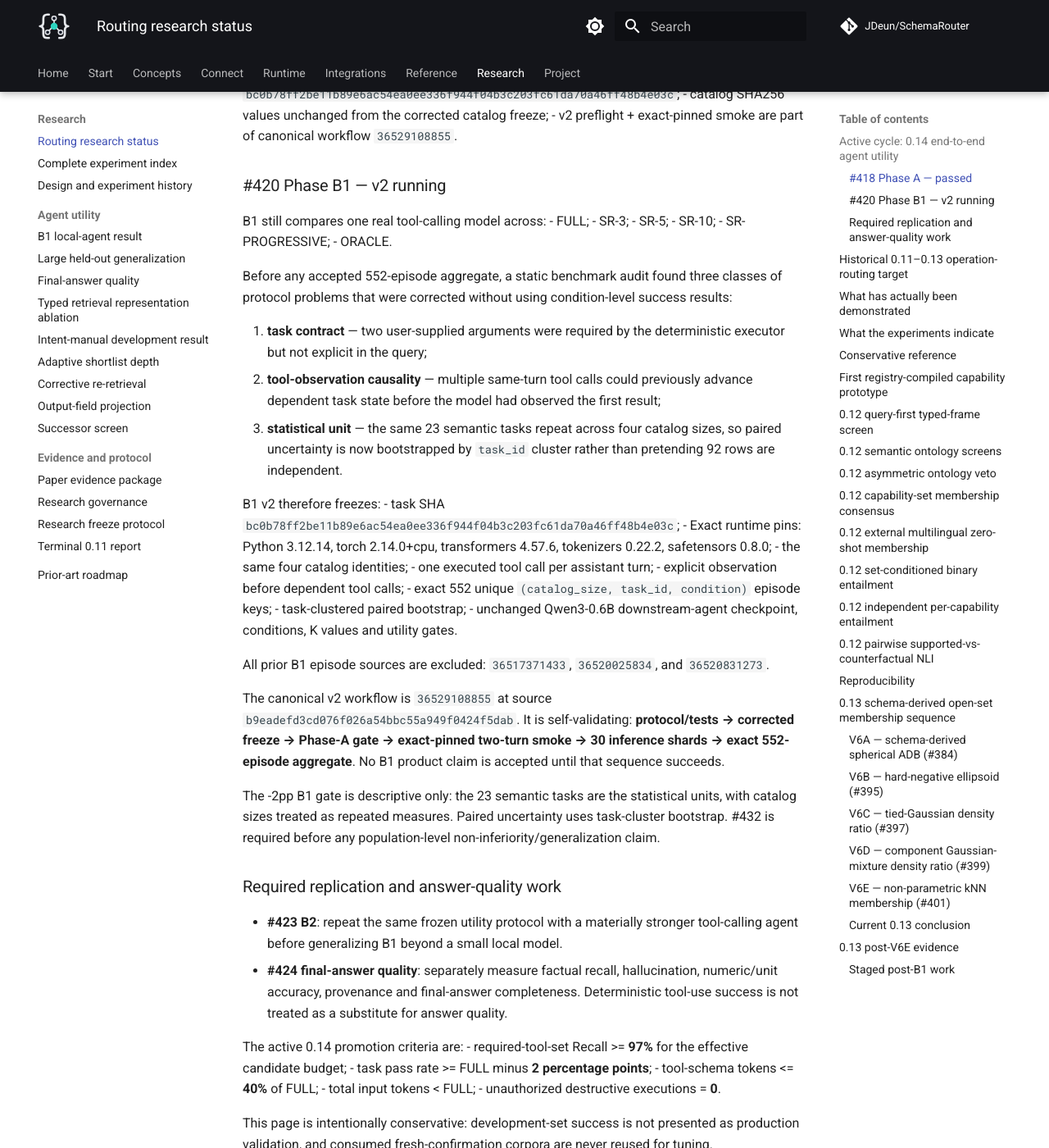
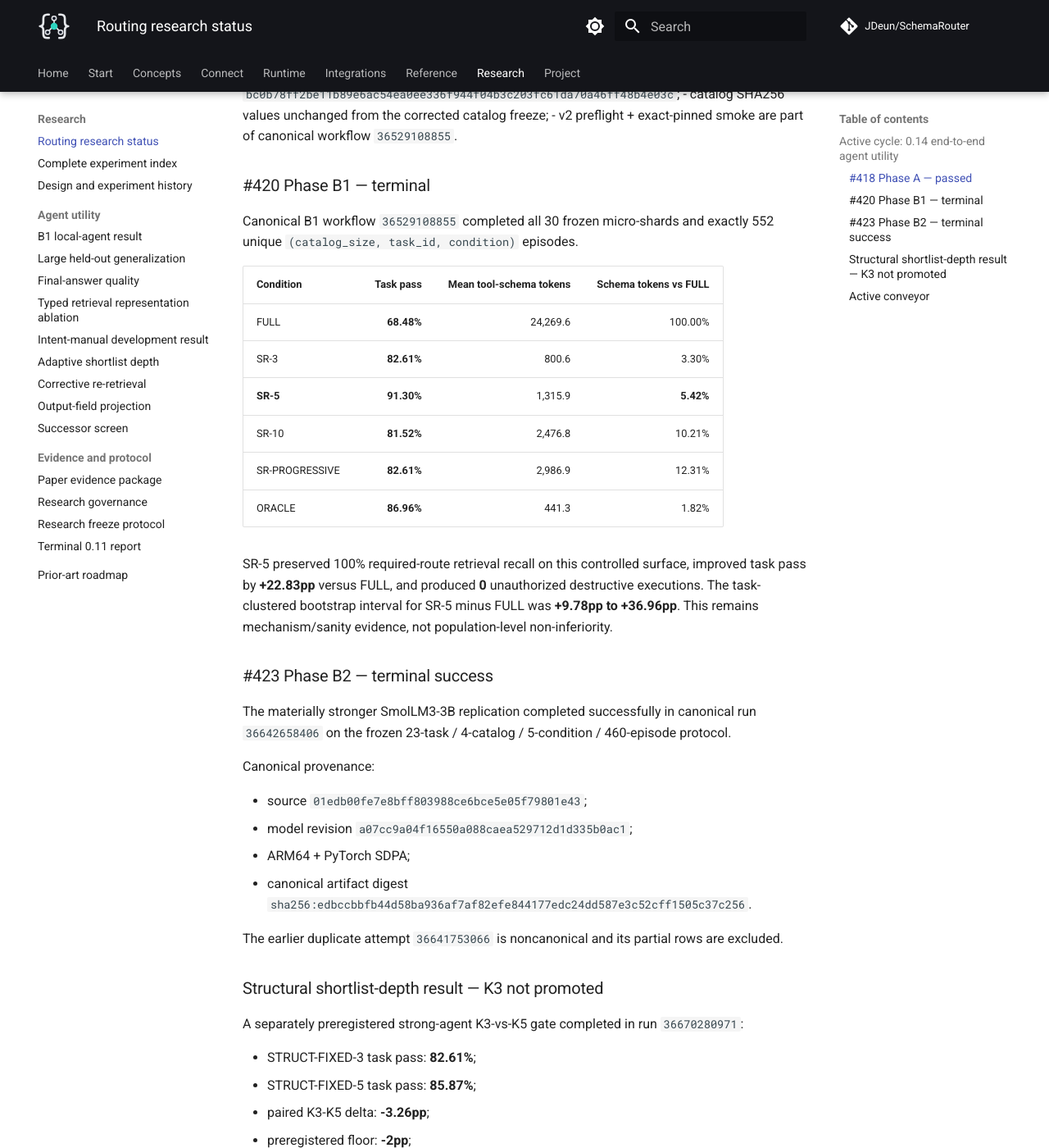
Before and after one commit to JDeun/SchemaRouter, an MkDocs documentation site: the page built from docs/research/routing-status.md, in a window 1280 px wide and 1400 px high, scrolled down 2035 px. Shown: the whole window at 82% size. Built offline with MkDocs 1.6.1 and Material for MkDocs 9.7.7, drawn with Linux system fonts in a browser that asks for light colours; comment, search, counter and statistics services are not loaded; some of the changed text lies outside the part shown.

Commit message:
docs: refresh routing research terminal and active states

````diff
--- a/docs/research/routing-status.md
+++ b/docs/research/routing-status.md
@@ -77,55 +77,81 @@
 - catalog SHA256 values unchanged from the corrected catalog freeze;
 - v2 preflight + exact-pinned smoke are part of canonical workflow `36529108855`.
 
-### #420 Phase B1 — v2 running
+### #420 Phase B1 — terminal
 
-B1 still compares one real tool-calling model across:
-- FULL;
-- SR-3;
-- SR-5;
-- SR-10;
-- SR-PROGRESSIVE;
-- ORACLE.
+Canonical B1 workflow `36529108855` completed all 30 frozen micro-shards and exactly 552 unique
+`(catalog_size, task_id, condition)` episodes.
 
-Before any accepted 552-episode aggregate, a static benchmark audit found three classes of protocol
-problems that were corrected without using condition-level success results:
+| Condition | Task pass | Mean tool-schema tokens | Schema tokens vs FULL |
+| --- | ---: | ---: | ---: |
+| FULL | **68.48%** | 24,269.6 | 100.00% |
+| SR-3 | **82.61%** | 800.6 | 3.30% |
+| **SR-5** | **91.30%** | 1,315.9 | **5.42%** |
+| SR-10 | **81.52%** | 2,476.8 | 10.21% |
+| SR-PROGRESSIVE | **82.61%** | 2,986.9 | 12.31% |
+| ORACLE | **86.96%** | 441.3 | 1.82% |
 
-1. **task contract** — two user-supplied arguments were required by the deterministic executor but
-   not explicit in the query;
-2. **tool-observation causality** — multiple same-turn tool calls could previously advance dependent
-   task state before the model had observed the first result;
-3. **statistical unit** — the same 23 semantic tasks repeat across four catalog sizes, so paired
-   uncertainty is now bootstrapped by `task_id` cluster rather than pretending 92 rows are
-   independent.
+SR-5 preserved 100% required-route retrieval recall on this controlled surface, improved task pass
+by **+22.83pp** versus FULL, and produced **0** unauthorized destructive executions. The
+task-clustered bootstrap interval for SR-5 minus FULL was **+9.78pp to +36.96pp**. This remains
+mechanism/sanity evidence, not population-level non-inferiority.
 
-B1 v2 therefore freezes:
-- task SHA `bc0b78ff2be11b89e6ac54ea0ee336f944f04b3c203fc61da70a46ff48b4e03c`;
-- Exact runtime pins: Python 3.12.14, torch 2.14.0+cpu, transformers 4.57.6, tokenizers 0.22.2, safetensors 0.8.0;
-- the same four catalog identities;
-- one executed tool call per assistant turn;
-- explicit observation before dependent tool calls;
-- exact 552 unique `(catalog_size, task_id, condition)` episode keys;
-- task-clustered paired bootstrap;
-- unchanged Qwen3-0.6B downstream-agent checkpoint, conditions, K values and utility gates.
+### #423 Phase B2 — terminal success
 
-All prior B1 episode sources are excluded:
-`36517371433`, `36520025834`, and `36520831273`.
+The materially stronger SmolLM3-3B replication completed successfully in canonical run
+`36642658406` on the frozen 23-task / 4-catalog / 5-condition / 460-episode protocol.
 
-The canonical v2 workflow is `36529108855` at source `b9eadefd3cd076f026a54bbc55a949f0424f5dab`. It is self-validating:
-**protocol/tests → corrected freeze → Phase-A gate → exact-pinned two-turn smoke → 30 inference shards → exact 552-episode aggregate**.
-No B1 product claim is accepted until that sequence succeeds.
+Canonical provenance:
 
-The -2pp B1 gate is descriptive only: the 23 semantic tasks are the statistical units, with catalog sizes treated as repeated measures. Paired uncertainty uses task-cluster bootstrap. #432 is required before any population-level non-inferiority/generalization claim.
+- source `01edb00fe7e8bff803988ce6bce5e05f79801e43`;
+- model revision `a07cc9a04f16550a088caea529712d1d335b0ac1`;
+- ARM64 + PyTorch SDPA;
+- canonical artifact digest
+  `sha256:edbccbbfb44d58ba936af7af82efe844177edc24dd587e3c52cff1505c37c256`.
 
-### Required replication and answer-quality work
+The earlier duplicate attempt `36641753066` is noncanonical and its partial rows are excluded.
 
-- **#423 B2**: repeat the same frozen utility protocol with a materially stronger tool-calling agent
-  before generalizing B1 beyond a small local model.
-- **#424 final-answer quality**: separately measure factual recall, hallucination, numeric/unit
-  accuracy, provenance and final-answer completeness. Deterministic tool-use success is not treated
-  as a substitute for answer quality.
+### Structural shortlist-depth result — K3 not promoted
 
-The active 0.14 promotion criteria are:
+A separately preregistered strong-agent K3-vs-K5 gate completed in run `36670280971`:
+
+- STRUCT-FIXED-3 task pass: **82.61%**;
+- STRUCT-FIXED-5 task pass: **85.87%**;
+- paired K3-K5 delta: **-3.26pp**;
+- preregistered floor: **-2pp**;
+- bootstrap 95% interval: **[-13.04pp, +3.26pp]**;
+- K3 used fewer tool-schema tokens;
+- execution-policy integrity passed and unauthorized destructive executions were 0.
+
+The task-pass gate failed, so K3 is **not** promoted into #432. No K/weight/threshold retuning is
+permitted from those evaluated rows.
+
+### Active conveyor
+
+The remaining primary 0.14 sequence is gated rather than manually queued:
+
+```text
+#431 execution-state-aware corrective retrieval
+    |
+    | terminal preregistered gate
+    v
+freeze #432 held-out condition manifest
+    |
+    v
+#432 — 780 independent semantic tasks
+    |
+    | terminal success
+    v
+#424 — 144-task final-answer quality
+```
+
+#431 is currently active. #432 and #424 must not be manually launched around the conveyor.
+
+The separate output-field-projection line (#506/#510) remains an independent field-level research
+question. Its runtime qualification is instrument evidence and must not be mixed into the
+capability-retrieval claim hierarchy.
+
+The active 0.14 promotion criteria remain:
 - required-tool-set Recall >= **97%** for the effective candidate budget;
 - task pass rate >= FULL minus **2 percentage points**;
 - tool-schema tokens <= **40%** of FULL;
````
